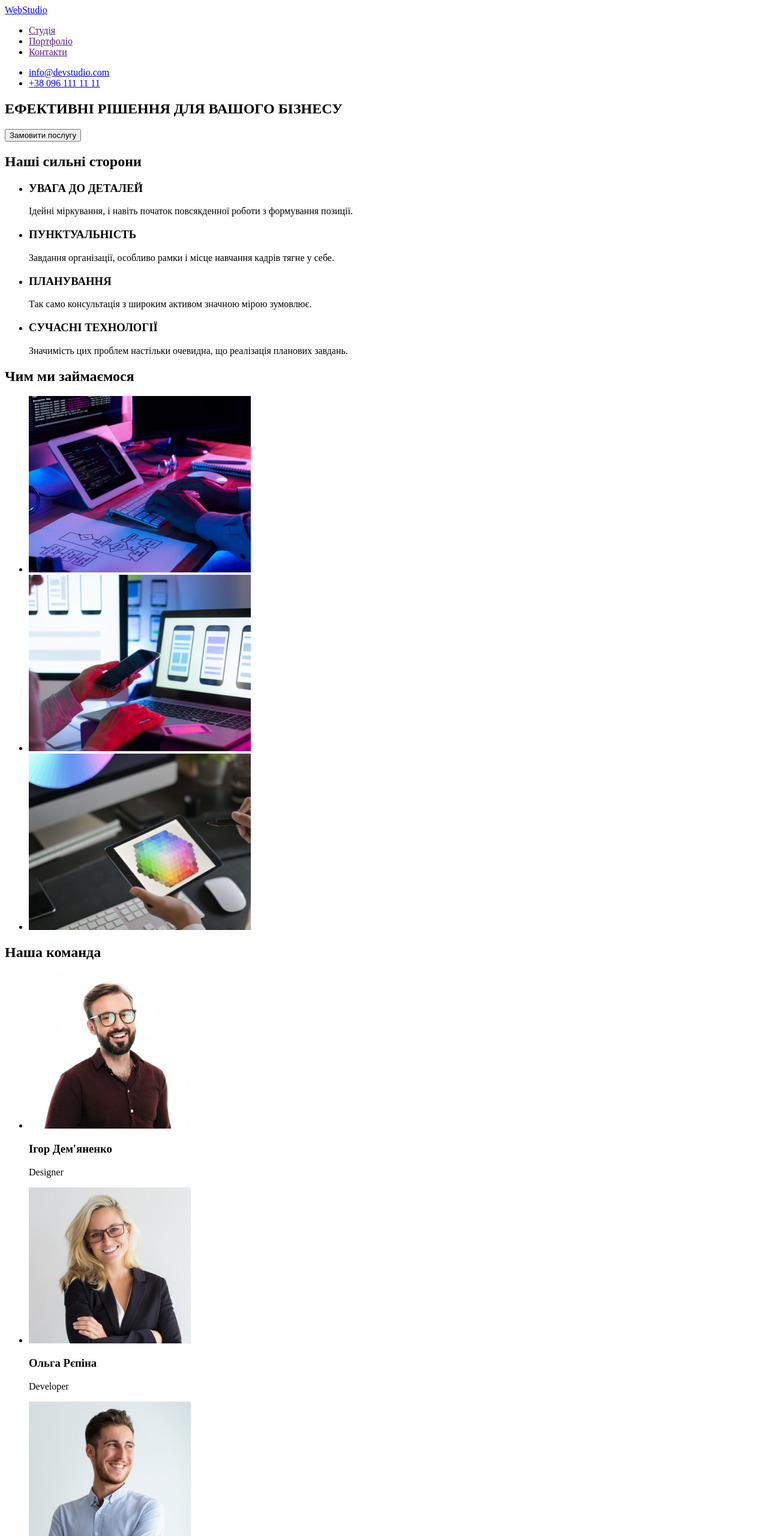
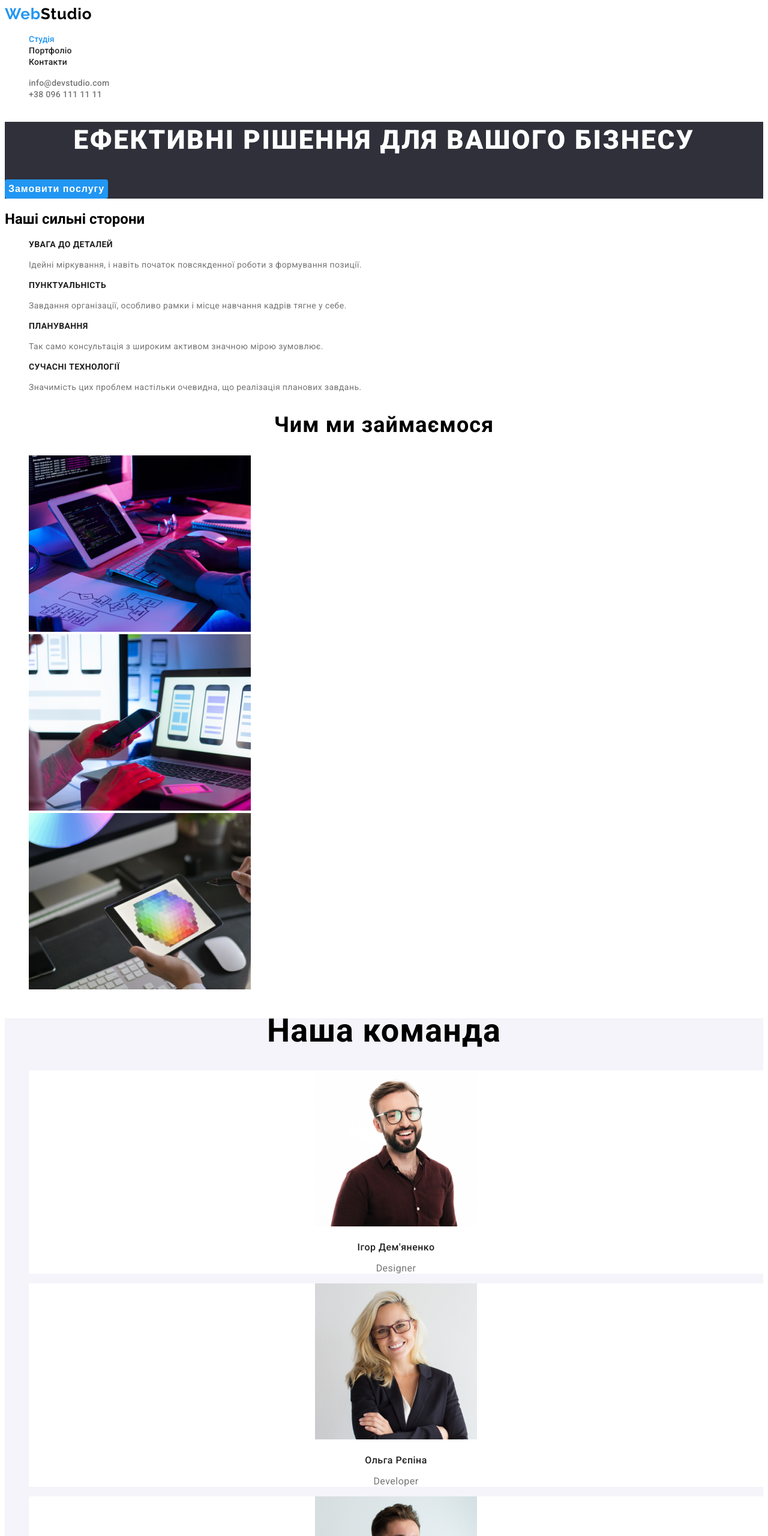
Before and after one commit to Tatiana1722/goit-markup-hw-01, a plain HTML site: page index.html in a window 1280 px wide. Shown: the top 2560 px of the page at 60% size. Drawn offline with Linux system fonts and the light colour scheme.

Commit message:
Homework-2

```diff
--- /dev/null
+++ b/css/styles.css
@@ -0,0 +1,222 @@
+:root {
+    --primary-text-color: #757575;
+    --next-primary-text-color: #000000;
+    --title-text-color: #212121;
+    --accent-color: #2196F3;
+    --main-background-color: #ffffff;
+    --accent-background-color: #2F303A;
+    --main-team-color: #F5F4FA;
+    --footer-contacts-color: #FFFFFF99;
+}
+body {
+    background-color: var(--main-background-color);
+    font-family: 'Roboto', sans-serif;
+}
+
+/* Розмічаємо хедер сторінки */
+/* Головний логотип */
+.main-logo {
+    color: var(--accent-color);
+    font-family: 'Raleway';
+    font-style: normal;
+    font-weight: 700;
+    font-size: 26px;
+    line-height: 31px;
+    letter-spacing: 0.03em;
+}
+.main-logo-span {
+    color: var(--next-primary-text-color);
+}
+
+/* Головна навігація */
+.header-link {
+    color: var(--title-text-color);
+    font-style: normal;
+    font-weight: 500;
+    font-size: 14px;
+    line-height: 16px;
+    letter-spacing: 0.02em;
+}
+
+.header-link-current {
+    color: var(--accent-color);
+    font-size: 14px;
+    font-weight: 500;
+
+}
+.header-link:hover,
+.header-link:focus {
+    color: var(--accent-color);
+}
+
+/* Контакти в хедері */
+.header-contacts {
+    color: var(--primary-text-color);
+    font-style: normal;
+    font-weight: 500;
+    font-size: 14px;
+    line-height: 16px;
+    letter-spacing: 0.02em;
+}
+.header-contacts:hover {
+   color: var(--accent-color);
+}
+
+/* Тіло сайту */
+li {
+    list-style-type: none;
+}
+a {
+    text-decoration: none;
+
+}
+.effective-solutions {
+    background-color: var(--accent-background-color);
+    color: var(--main-background-color);
+    font-weight: 900;
+    font-size: 44px;
+    line-height: 60px;
+    text-align: center;
+    letter-spacing: 0.06em;
+    text-transform: uppercase;
+}
+
+
+/* Розмічаємо всі кнопки сайту */
+.button-main, .projects-button {
+cursor: pointer;
+}
+.button-main {
+    background-color: var(--accent-color);
+    color: var(--main-background-color);
+    border: none;
+    border-radius: 4px;
+    font-weight: 700;
+    font-size: 16px;
+    line-height: 30px;
+    display: flex;
+    align-items: center;
+    text-align: center;
+    letter-spacing: 0.06em;
+}
+
+.projects-button-nav {
+    background-color: var(--main-team-color);
+    color: var(--title-text-color);
+    border: none;
+    border-radius: 4px;
+    font-weight: 500;
+    font-size: 16px;
+    line-height: 26px;
+    text-align: center;
+    letter-spacing: 0.03em;
+}
+.projects-button:hover, .projects-button:active, .projects-button:focus {
+    background-color: var(--accent-color);
+    color: var(--main-background-color);
+}
+
+/* Розмічаємо сильні сторони */
+.what-we-do, .our-team {
+    font-style: normal;
+    font-weight: 700;
+    font-size: 36px;
+    line-height: 42px;
+    text-align: center;
+    letter-spacing: 0.03em;
+}
+.strengths-title {
+    color: var(--title-text-color);
+    font-weight: 700;
+    font-size: 14px;
+    line-height: 16px;
+    letter-spacing: 0.03em;
+    text-transform: uppercase;
+}
+.strengths-p {
+    color: var(--primary-text-color);
+    font-weight: 400;
+    font-size: 14px;
+    line-height: 24px;
+    letter-spacing: 0.03em;
+}
+
+
+
+/* Наша команда */
+.our-team {
+    background-color: var(--main-team-color)
+}
+.members-team {
+    background-color: var(--main-background-color);
+}
+.team-h {
+    color: var(--title-text-color);
+    font-weight: 500;
+    font-size: 16px;
+    line-height: 19px;
+    text-align: center;
+    letter-spacing: 0.03em;
+}
+.team-p {
+    color: var(--primary-text-color);
+    font-weight: 400;
+    font-size: 16px;
+    line-height: 19px;
+    text-align: center;
+    letter-spacing: 0.03em;
+}
+
+
+/* Розмічаємо Portfolio */
+.projects-h {
+    color: var(--title-text-color);
+    font-weight: 700;
+    font-size: 18px;
+    line-height: 36px;
+    letter-spacing: 0.06em;
+}
+.projects-p {
+    color: var(--primary-text-color);
+    font-weight: 400;
+    font-size: 16px;
+    line-height: 30px;
+    letter-spacing: 0.03em;
+}
+
+
+/* Розмічаємо футер сторінки */
+footer {
+    background-color: var(--accent-background-color);
+}
+.footer-logo {
+    color: var(--accent-color);
+    font-family: 'Raleway', sans-serif;
+    font-style: normal;
+    font-weight: 700;
+    font-size: 26px;
+    line-height: 31px;
+    letter-spacing: 0.03em;
+}
+.footer-logo-span {
+    color:var(--main-background-color);
+}
+.footer-address {
+    color: var(--main-background-color);
+    font-style: normal;
+    font-weight: 400;
+    font-size: 14px;
+    line-height: 24px;
+    letter-spacing: 0.03em;
+}
+.footer-contacts {
+    color: var(--footer-contacts-color);
+    font-style: normal;
+    font-weight: 400;
+    font-size: 14px;
+    line-height: 24px;
+    letter-spacing: 0.03em;
+}
+.footer-address:hover, .footer-address:focus, .footer-contacts:hover, .footer-contacts:focus {
+    color: var(--accent-color)
+}
--- a/index.html
+++ b/index.html
@@ -1,106 +1,188 @@
 <!DOCTYPE html>
 <html lang="ukr">
   <head>
-    <meta charset="UTF-8">
-    <meta http-equiv="X-UA-Compatible" content="IE=edge">
-    <meta name="viewport" content="width=device-width, initial-scale=1.0">
+    <meta charset="UTF-8" />
+    <meta http-equiv="X-UA-Compatible" content="IE=edge" />
+    <meta name="viewport" content="width=device-width, initial-scale=1.0" />
     <title>WebStudio</title>
+    <link rel="preconnect" href="https://fonts.googleapis.com" />
+    <link rel="preconnect" href="https://fonts.gstatic.com" crossorigin />
+    <link
+      href="https://fonts.googleapis.com/css2?family=Raleway:ital,wght@0,300;0,400;0,500;0,600;0,700;0,800;0,900;1,300;1,400;1,500;1,600;1,700;1,800;1,900&family=Roboto:ital,wght@0,300;0,400;0,500;0,700;0,900;1,300;1,400;1,500;1,700;1,900&display=swap"
+      rel="stylesheet"
+    />
+    <link rel="stylesheet" href="./css/styles.css" />
   </head>
   <body>
     <header>
       <nav>
-            <a href="/index.html">WebStudio</a>
+        <a href="/index.html" class="main-logo"
+          >Web<span class="main-logo-span">Studio</span></a
+        >
         <ul>
-                <li><a href="">Студія</a></li>
-                <li><a href="">Портфоліо</a></li>
-                <li><a href="">Контакти</a></li>
+          <li><a href="./index.html" class="header-link-current">Студія</a></li>
+          <li>
+            <a href="./portfolio.html" class="header-link">Портфоліо</a>
+          </li>
+          <li><a href="" class="header-link">Контакти</a></li>
         </ul>
       </nav>
       <ul>
-                <li><a href="mailto:info@devstudio.com">info@devstudio.com</a></li>
-                <li><a href="tel:+380961111111">+38 096 111 11 11</a></li>
+        <li>
+          <a href="mailto:info@devstudio.com" class="header-contacts"
+            >info@devstudio.com</a
+          >
+        </li>
+        <li>
+          <a href="tel:+380961111111" class="header-contacts"
+            >+38 096 111 11 11</a
+          >
+        </li>
       </ul>
     </header>
     <main>
-        <section>
-            <h1>ЕФЕКТИВНІ РІШЕННЯ ДЛЯ ВАШОГО БІЗНЕСУ</h1>
-            <button type="button">Замовити послугу</button>
+      <section class="effective-solutions">
+        <h1 class="effective-solutions">
+          ЕФЕКТИВНІ РІШЕННЯ ДЛЯ ВАШОГО БІЗНЕСУ
+        </h1>
+        <button type="button" class="button-main">Замовити послугу</button>
       </section>
       <section>
         <h2>Наші сильні сторони</h2>
         <ul>
           <li>
-                <h3>УВАГА ДО ДЕТАЛЕЙ</h3>
-                <p>Ідейні міркування, і навіть початок повсякденної роботи з формування позиції.
+            <h3 class="strengths-title">УВАГА ДО ДЕТАЛЕЙ</h3>
+            <p class="strengths-p">
+              Ідейні міркування, і навіть початок повсякденної роботи з
+              формування позиції.
             </p>
           </li>
           <li>
-                <h3>ПУНКТУАЛЬНІСТЬ</h3>
-                <p>
-                    Завдання організації, особливо рамки і місце навчання кадрів тягне у себе.
+            <h3 class="strengths-title">ПУНКТУАЛЬНІСТЬ</h3>
+            <p class="strengths-p">
+              Завдання організації, особливо рамки і місце навчання кадрів тягне
+              у себе.
             </p>
           </li>
           <li>
-                <h3>ПЛАНУВАННЯ</h3>
-                <p>Так само консультація з широким активом значною мірою зумовлює.</p>
+            <h3 class="strengths-title">ПЛАНУВАННЯ</h3>
+            <p class="strengths-p">
+              Так само консультація з широким активом значною мірою зумовлює.
+            </p>
           </li>
           <li>
-                <h3>СУЧАСНІ ТЕХНОЛОГІЇ</h3>
-                <p>Значимість цих проблем настільки очевидна, що реалізація планових завдань.
+            <h3 class="strengths-title">СУЧАСНІ ТЕХНОЛОГІЇ</h3>
+            <p class="strengths-p">
+              Значимість цих проблем настільки очевидна, що реалізація планових
+              завдань.
             </p>
           </li>
         </ul>
       </section>
       <section>
-        <h2>Чим ми займаємося</h2>
+        <h2 class="what-we-do">Чим ми займаємося</h2>
         <ul>
           <li>
-                <a href=""><img src="./images/desktop1.png" alt="Робочий стіл №1" width="370" height="294" />
+            <a href="" class="example"
+              ><img
+                src="./images/desktop1.png"
+                alt="Робочий стіл №1"
+                width="370"
+                height="294"
+              />
             </a>
           </li>
           <li>
-                <a href=""><img src="./images/desktop2.png" alt="Робочий стіл №2" width="370" height="294" />
+            <a href=""
+              ><img
+                src="./images/desktop2.png"
+                alt="Робочий стіл №2"
+                width="370"
+                height="294"
+              />
             </a>
           </li>
           <li>
-                <a href=""><img src="./images/desktop3.png" alt="Робочий стіл №3" width="370" height="294" />
+            <a href=""
+              ><img
+                src="./images/desktop3.png"
+                alt="Робочий стіл №3"
+                width="370"
+                height="294"
+              />
             </a>
           </li>
         </ul>
       </section>
-     <section>
-        <h2>Наша команда</h2>
+      <section class="our-team">
+        <h2 class="team-main-h">Наша команда</h2>
         <ul>
-            <li>
-                <img src="./images/Ігор_Дем'яненко.jpg" alt="Ігор Дем'яненко" width="270" height="260" />
-                <h3>Ігор Дем'яненко</h3>
-                <p>Designer</p>
+          <li class="members-team">
+            <img
+              src="./images/Ігор_Дем'яненко.jpg"
+              alt="Ігор Дем'яненко"
+              width="270"
+              height="260"
+            />
+            <h3 class="team-h">Ігор Дем'яненко</h3>
+            <p class="team-p">Designer</p>
           </li>
-            <li>
-                <img src="./images/Ольга_Рєпіна.jpg" alt="Ольга Рєпіна" width="270" height="260" />
-                <h3>Ольга Рєпіна</h3>
-                <p>Developer</p>
+          <li class="members-team">
+            <img
+              src="./images/Ольга_Рєпіна.jpg"
+              alt="Ольга Рєпіна"
+              width="270"
+              height="260"
+            />
+            <h3 class="team-h">Ольга Рєпіна</h3>
+            <p class="team-p">Developer</p>
           </li>
-            <li>
-                <img src="./images/Микола_Тарасов.jpg" alt="Микола Тарасов" width="270" height="260" />
-                <h3>Микола Тарасов</h3>
-                <p>Marketing</p>
+          <li class="members-team">
+            <img
+              src="./images/Микола_Тарасов.jpg"
+              alt="Микола Тарасов"
+              width="270"
+              height="260"
+            />
+            <h3 class="team-h">Микола Тарасов</h3>
+            <p class="team-p">Marketing</p>
           </li>
-            <li>
-                <img src="./images/Михайло_Єрмаков.jpg" alt="Михайло Єрмаков" width="270" height="260" />
-                <h3>Михайло Єрмаков</h3>
-                <p>UI Designer</p>
+          <li class="members-team">
+            <img
+              src="./images/Михайло_Єрмаков.jpg"
+              alt="Михайло Єрмаков"
+              width="270"
+              height="260"
+            />
+            <h3 class="team-h">Михайло Єрмаков</h3>
+            <p class="team-p">UI Designer</p>
           </li>
         </ul>
       </section>
     </main>
     <footer>
-        <a href="/index.html">WebStudio</a>
+      <a href="/index.html" class="footer-logo"
+        >Web<span class="footer-logo-span">Studio</span></a
+      >
       <address>
         <ul>
-                <li><a href="https://www.google.com/maps/place/%D0%B1%D1%83%D0%BB%D1%8C%D0%B2%D0%B0%D1%80+%D0%9B%D0%B5%D1%81%D1%96+%D0%A3%D0%BA%D1%80%D0%B0%D1%97%D0%BD%D0%BA%D0%B8,+26,+%D0%9A%D0%B8%D1%97%D0%B2,+02000/@50.4265807,30.5383858,17z/data=!3m1!4b1!4m5!3m4!1s0x40d4cf0e033ecbe9:0x57a4dffefec77da0!8m2!3d50.4265807!4d30.5383858">м. Київ, пр-т Лесі Українки, 26</a></li>
-                <li><a href="mailto:info@devstudio.com">info@devstudio.com</a></li>
-                <li><a href="tel:+380961111111">+38 096 111 11 11</a></li>
+          <li>
+            <a
+              href="https://www.google.com/maps/place/%D0%B1%D1%83%D0%BB%D1%8C%D0%B2%D0%B0%D1%80+%D0%9B%D0%B5%D1%81%D1%96+%D0%A3%D0%BA%D1%80%D0%B0%D1%97%D0%BD%D0%BA%D0%B8,+26,+%D0%9A%D0%B8%D1%97%D0%B2,+02000/@50.4265807,30.5383858,17z/data=!3m1!4b1!4m5!3m4!1s0x40d4cf0e033ecbe9:0x57a4dffefec77da0!8m2!3d50.4265807!4d30.5383858"
+              class="footer-address"
+              >м. Київ, пр-т Лесі Українки, 26</a
+            >
+          </li>
+          <li>
+            <a href="mailto:info@devstudio.com" class="footer-contacts"
+              >info@devstudio.com</a
+            >
+          </li>
+          <li>
+            <a href="tel:+380961111111" class="footer-contacts"
+              >+38 096 111 11 11</a
+            >
+          </li>
         </ul>
       </address>
     </footer>
```
Also changed, not shown: portfolio.html (added, +184 -0 lines), images/boxes.jpg (added), images/golden_star.jpg (added), images/growing_businnes.jpg (added), images/inspiration_has_no_borders.jpg (added), images/label_tag.jpg (added), images/limited_edition.jpg (added), images/prime.jpg (added), images/seafood.jpg (added), images/технохряк.jpg (added), 2 other files. Lines whose indentation alone changed are shown as unchanged.
